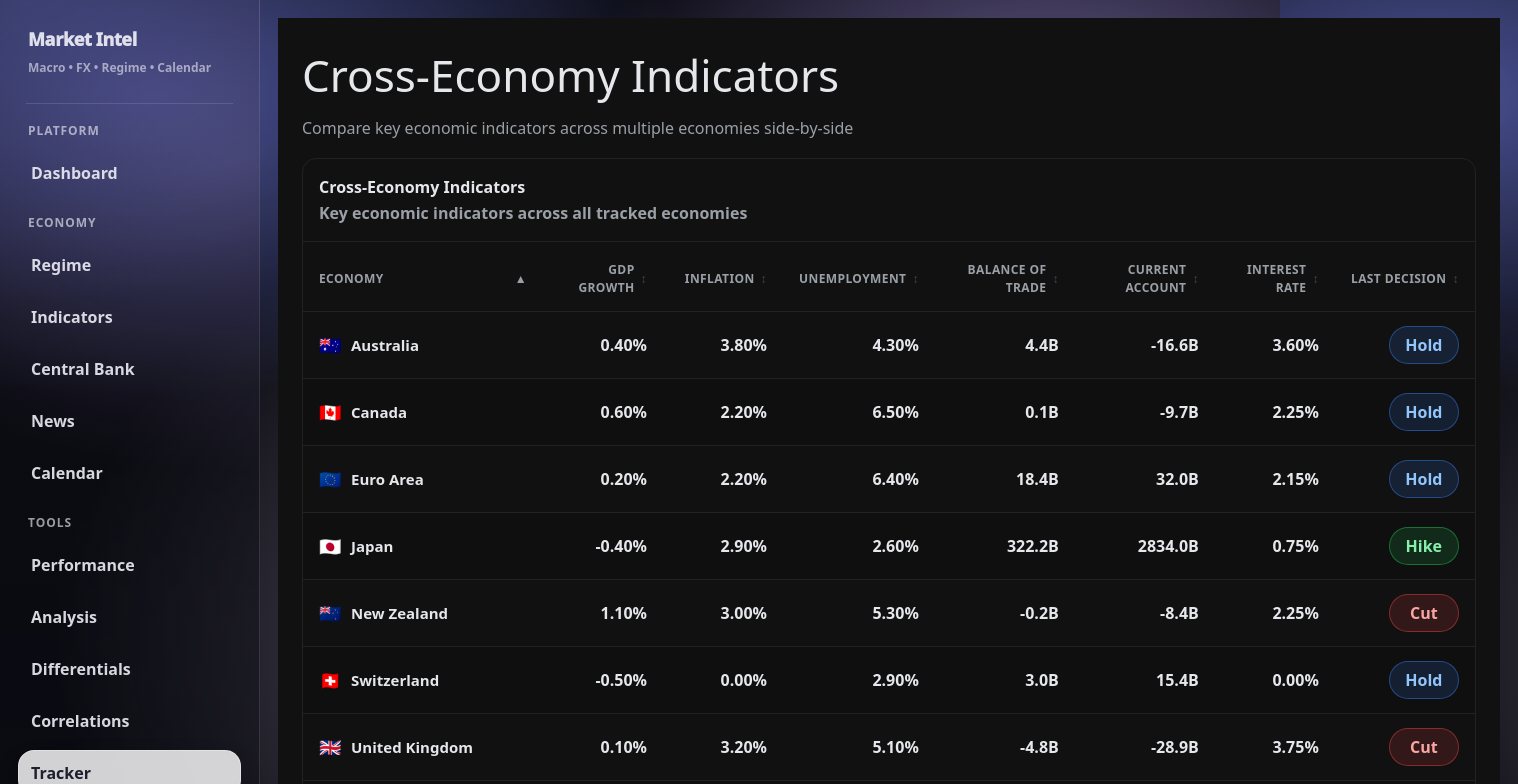
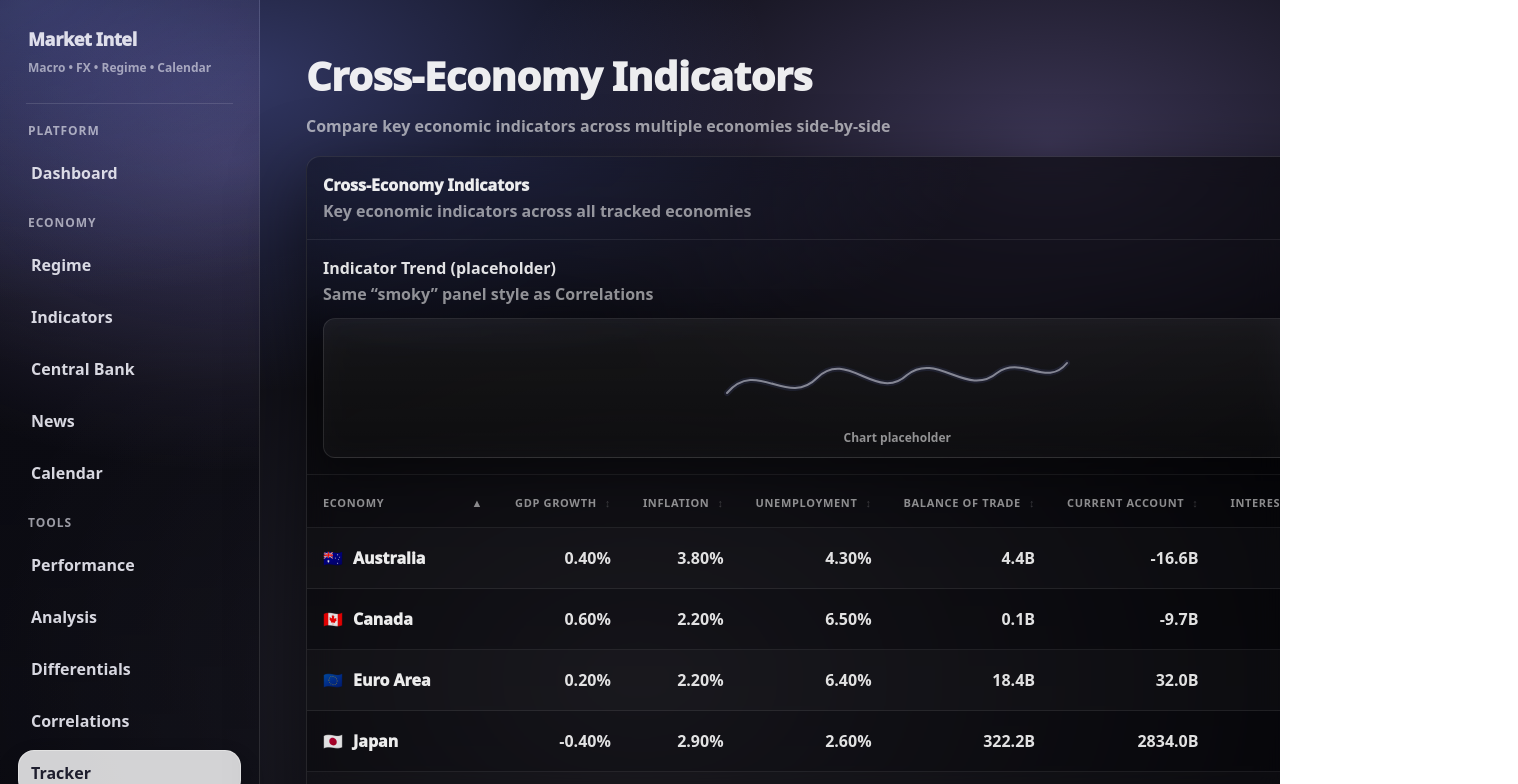
Before and after one commit to datawithdelio/market-intel-app, a Next.js app in the folder frontend/: page /tools/tracker in a window 1280 px wide. Shown: the top 784 px of the page, 1518 px wide, since content can reach past the window. Built offline with nearby package versions, Linux system fonts and the light colour scheme.

Commit message:
feature/global-css-vibe+

```diff
--- a/frontend/app/economy/regime/page.tsx
+++ b/frontend/app/economy/regime/page.tsx
@@ -60,6 +60,7 @@ export default function Page() {
         margin: -24,
         padding: 24,
         color: "rgba(255,255,255,0.92)",
+        background: "transparent",
       }}
     >
       <div style={{ maxWidth: 1300, margin: "0 auto" }}>
--- a/frontend/app/globals.css
+++ b/frontend/app/globals.css
@@ -15,7 +15,6 @@
   --text-on-dark: #e9e9f2;
 
   /* ✅ FIX #1: lighter glass cards */
-  --card: rgba(255, 255, 255, 0.82);
   --card-strong: rgba(255, 255, 255, 0.9);
   --stroke: rgba(255, 255, 255, 0.35);
 
@@ -32,18 +31,19 @@
 html,
 body {
   height: 100%;
+  background: transparent;
+  overflow-x: hidden;
 }
 
 body {
   margin: 0;
-  color: var(--text-on-dark);
-
-  /* Main background like the screenshot */
+  min-height: 100vh;
   background:
-    radial-gradient(900px 500px at 12% 12%, rgba(124, 139, 255, 0.55), transparent 60%),
-    radial-gradient(800px 520px at 82% 18%, rgba(183, 162, 255, 0.55), transparent 60%),
-    radial-gradient(900px 700px at 50% 80%, rgba(231, 221, 255, 0.35), transparent 65%),
-    linear-gradient(180deg, #0b0b12 0%, #0b0b12 100%);
+    radial-gradient(900px 520px at 18% 10%, rgba(124,139,255,0.35), transparent 60%),
+    radial-gradient(900px 520px at 82% 18%, rgba(183,162,255,0.28), transparent 62%),
+    radial-gradient(1000px 720px at 50% 85%, rgba(231,221,255,0.12), transparent 70%),
+    linear-gradient(180deg, #0b0b12 0%, rgb(11,11,18) 100%);
+  color: rgba(255,255,255,0.92);
 }
 
 /* Glass surfaces */
@@ -71,7 +71,6 @@ body {
   color: var(--text-muted);
 }
 
-/* ✅ FIX #6: softer sidebar background helper (use this class on sidebar container if you want) */
 .sidebar-soft {
   background:
     radial-gradient(900px 500px at 10% 0%, rgba(124, 139, 255, 0.25), transparent 60%),
@@ -611,3 +610,10 @@ a:focus-visible {
 .page-subtitle {
   color: rgba(255, 255, 255, 0.72);
 }
+
+#__next,
+main,
+body > div {
+  min-height: 100vh;
+  background: transparent;
+}
--- a/frontend/app/layout.tsx
+++ b/frontend/app/layout.tsx
@@ -15,7 +15,7 @@ export default function RootLayout({
   return (
     <html lang="en">
       <body>
-        <div style={{ display: "flex", minHeight: "100vh" }}>
+        <div style={{ display: "flex", minHeight: "100vh", background:"transparent" }}>
           <Sidebar />
 
           <main style={{ flex: 1, padding: 18 }}>
--- a/frontend/app/tools/tracker/page.tsx
+++ b/frontend/app/tools/tracker/page.tsx
@@ -21,123 +21,35 @@ type SortKey = keyof Pick<
 >;
 
 const rows: Row[] = [
-  {
-    code: "AU",
-    name: "Australia",
-    flag: "🇦🇺",
-    gdp: 0.4,
-    inflation: 3.8,
-    unemployment: 4.3,
-    bot: 4.4,
-    ca: -16.6,
-    rate: 3.6,
-    decision: "Hold",
-  },
-  {
-    code: "CA",
-    name: "Canada",
-    flag: "🇨🇦",
-    gdp: 0.6,
-    inflation: 2.2,
-    unemployment: 6.5,
-    bot: 0.1,
-    ca: -9.7,
-    rate: 2.25,
-    decision: "Hold",
-  },
-  {
-    code: "CH",
-    name: "Switzerland",
-    flag: "🇨🇭",
-    gdp: -0.5,
-    inflation: 0.0,
-    unemployment: 2.9,
-    bot: 3.0,
-    ca: 15.4,
-    rate: 0.0,
-    decision: "Hold",
-  },
-  {
-    code: "EA",
-    name: "Euro Area",
-    flag: "🇪🇺",
-    gdp: 0.2,
-    inflation: 2.2,
-    unemployment: 6.4,
-    bot: 18.4,
-    ca: 32.0,
-    rate: 2.15,
-    decision: "Hold",
-  },
-  {
-    code: "UK",
-    name: "United Kingdom",
-    flag: "🇬🇧",
-    gdp: 0.1,
-    inflation: 3.2,
-    unemployment: 5.1,
-    bot: -4.8,
-    ca: -28.9,
-    rate: 3.75,
-    decision: "Cut",
-  },
-  {
-    code: "JP",
-    name: "Japan",
-    flag: "🇯🇵",
-    gdp: -0.4,
-    inflation: 2.9,
-    unemployment: 2.6,
-    bot: 322.2,
-    ca: 2834.0,
-    rate: 0.75,
-    decision: "Hike",
-  },
-  {
-    code: "NZ",
-    name: "New Zealand",
-    flag: "🇳🇿",
-    gdp: 1.1,
-    inflation: 3.0,
-    unemployment: 5.3,
-    bot: -0.2,
-    ca: -8.4,
-    rate: 2.25,
-    decision: "Cut",
-  },
-  {
-    code: "US",
-    name: "United States",
-    flag: "🇺🇸",
-    gdp: 3.0,
-    inflation: 2.6,
-    unemployment: 4.6,
-    bot: -52.8,
-    ca: -251.3,
-    rate: 3.75,
-    decision: "Cut",
-  },
+  { code: "AU", name: "Australia", flag: "🇦🇺", gdp: 0.4, inflation: 3.8, unemployment: 4.3, bot: 4.4, ca: -16.6, rate: 3.6, decision: "Hold" },
+  { code: "CA", name: "Canada", flag: "🇨🇦", gdp: 0.6, inflation: 2.2, unemployment: 6.5, bot: 0.1, ca: -9.7, rate: 2.25, decision: "Hold" },
+  { code: "CH", name: "Switzerland", flag: "🇨🇭", gdp: -0.5, inflation: 0.0, unemployment: 2.9, bot: 3.0, ca: 15.4, rate: 0.0, decision: "Hold" },
+  { code: "EA", name: "Euro Area", flag: "🇪🇺", gdp: 0.2, inflation: 2.2, unemployment: 6.4, bot: 18.4, ca: 32.0, rate: 2.15, decision: "Hold" },
+  { code: "UK", name: "United Kingdom", flag: "🇬🇧", gdp: 0.1, inflation: 3.2, unemployment: 5.1, bot: -4.8, ca: -28.9, rate: 3.75, decision: "Cut" },
+  { code: "JP", name: "Japan", flag: "🇯🇵", gdp: -0.4, inflation: 2.9, unemployment: 2.6, bot: 322.2, ca: 2834.0, rate: 0.75, decision: "Hike" },
+  { code: "NZ", name: "New Zealand", flag: "🇳🇿", gdp: 1.1, inflation: 3.0, unemployment: 5.3, bot: -0.2, ca: -8.4, rate: 2.25, decision: "Cut" },
+  { code: "US", name: "United States", flag: "🇺🇸", gdp: 3.0, inflation: 2.6, unemployment: 4.6, bot: -52.8, ca: -251.3, rate: 3.75, decision: "Cut" },
 ];
 
 function badgeStyle(decision: Row["decision"]): React.CSSProperties {
   if (decision === "Hold") {
     return {
-      background: "rgba(59,130,246,0.15)",
-      border: "1px solid rgba(59,130,246,0.45)",
-      color: "#93c5fd",
+      background: "rgba(59,130,246,0.14)",
+      border: "1px solid rgba(59,130,246,0.34)",
+      color: "rgba(191,219,254,0.95)",
     };
   }
   if (decision === "Hike") {
     return {
-      background: "rgba(34,197,94,0.15)",
-      border: "1px solid rgba(34,197,94,0.45)",
-      color: "#86efac",
+      background: "rgba(34,197,94,0.14)",
+      border: "1px solid rgba(34,197,94,0.34)",
+      color: "rgba(187,247,208,0.95)",
     };
   }
   return {
-    background: "rgba(239,68,68,0.15)",
-    border: "1px solid rgba(239,68,68,0.45)",
-    color: "#fca5a5",
+    background: "rgba(239,68,68,0.14)",
+    border: "1px solid rgba(239,68,68,0.34)",
+    color: "rgba(254,202,202,0.95)",
   };
 }
 
@@ -170,151 +82,170 @@ export default function Page() {
     }
   }
 
-  const thBtn = (label: string, key: SortKey, align: React.CSSProperties["textAlign"] = "left") => (
+  const thBtn = (
+    label: string,
+    key: SortKey,
+    align: React.CSSProperties["textAlign"] = "left"
+  ) => (
     <button
+      type="button"
       onClick={() => toggleSort(key)}
       style={{
         display: "inline-flex",
         alignItems: "center",
-        gap: 6,
+        gap: 8,
         border: "none",
         background: "transparent",
         cursor: "pointer",
-        fontWeight: 800,
-        color: "#9aa0a6",
+        fontWeight: 900,
+        color: "rgba(255,255,255,0.55)",
         textTransform: "uppercase",
-        letterSpacing: 0.4,
-        fontSize: 12,
+        letterSpacing: 0.65,
+        fontSize: 11,
         justifyContent: align === "right" ? "flex-end" : "flex-start",
         width: "100%",
         padding: 0,
+        whiteSpace: "nowrap",
       }}
     >
       <span style={{ width: "100%", textAlign: align }}>{label}</span>
-      <span style={{ opacity: sortKey === key ? 1 : 0.35 }}>
+      <span style={{ opacity: sortKey === key ? 0.95 : 0.35, fontWeight: 900 }}>
         {sortKey === key ? (sortDir === "asc" ? "▲" : "▼") : "↕"}
       </span>
     </button>
   );
 
+  // Card container (keep your premium backdrop)
+  const card: React.CSSProperties = {
+    marginTop: 18,
+    borderRadius: 14,
+    border: "1px solid rgba(255,255,255,0.10)",
+    background:
+      "radial-gradient(900px 380px at 15% 0%, rgba(124,139,255,0.14), transparent 55%)," +
+      "linear-gradient(180deg, rgba(0,0,0,0.55) 0%, rgba(0,0,0,0.38) 100%)",
+    boxShadow: "0 22px 70px rgba(0,0,0,0.50)",
+    overflow: "hidden",
+    backdropFilter: "blur(14px)",
+    WebkitBackdropFilter: "blur(14px)",
+  };
+
+  // ✅ Correlations-style “smoky chart panel”
+  const chartPanel: React.CSSProperties = {
+    borderRadius: 12,
+    border: "1px solid rgba(255,255,255,0.10)",
+    background:
+      "linear-gradient(180deg, rgba(255,255,255,0.07) 0%, rgba(255,255,255,0.03) 100%)",
+    boxShadow: "0 16px 40px rgba(0,0,0,0.35)",
+    backdropFilter: "blur(14px)",
+    WebkitBackdropFilter: "blur(14px)",
+    overflow: "hidden",
+  };
+
+  const tdBase: React.CSSProperties = {
+    padding: "14px 16px",
+    borderBottom: "1px solid rgba(255,255,255,0.08)",
+    color: "rgba(255,255,255,0.88)",
+    fontWeight: 750,
+    whiteSpace: "nowrap",
+  };
+
   return (
     <div
       style={{
         minHeight: "100vh",
-        background: "rgb(17,17,17)",
-        padding: 24,
+        background: "transparent",
+        padding: 28,
+        color: "rgba(255,255,255,0.92)",
       }}
     >
-      <div style={{ maxWidth: 1200, margin: "0 auto", color: "#e5e7eb" }}>
-        <h1 style={{ fontSize: 44, margin: "0 0 8px" }}>Cross-Economy Indicators</h1>
-        <p style={{ color: "#9aa0a6", marginTop: 0 }}>
+      <div style={{ maxWidth: 1400, margin: "0 auto" }}>
+        <h1 style={{ fontSize: 40, margin: "0 0 8px", letterSpacing: -0.4, fontWeight: 950 }}>
+          Cross-Economy Indicators
+        </h1>
+        <p style={{ color: "rgba(255,255,255,0.60)", marginTop: 0, fontWeight: 650 }}>
           Compare key economic indicators across multiple economies side-by-side
         </p>
 
-        <div
-          style={{
-            marginTop: 18,
-            border: "1px solid #222",
-            borderRadius: 14,
-            background: "rgb(17,17,17)",
-          }}
-        >
-          <div style={{ padding: 16, borderBottom: "1px solid #222" }}>
-            <div style={{ fontWeight: 900, color: "#e5e7eb" }}>Cross-Economy Indicators</div>
-            <div style={{ color: "#9aa0a6", fontWeight: 600, marginTop: 2 }}>
+        <div style={card}>
+          {/* Card header */}
+          <div style={{ padding: 16, borderBottom: "1px solid rgba(255,255,255,0.08)" }}>
+            <div style={{ fontWeight: 950, color: "rgba(255,255,255,0.92)" }}>
+              Cross-Economy Indicators
+            </div>
+            <div style={{ color: "rgba(255,255,255,0.55)", fontWeight: 650, marginTop: 2 }}>
               Key economic indicators across all tracked economies
             </div>
           </div>
 
+          {/* ✅ Indicator Chart (now looks like Correlations panels) */}
+          <div style={{ padding: 16, borderBottom: "1px solid rgba(255,255,255,0.08)" }}>
+            <div style={{ display: "flex", justifyContent: "space-between", gap: 12, flexWrap: "wrap" }}>
+              <div>
+                <div style={{ fontWeight: 900, color: "rgba(255,255,255,0.88)" }}>
+                  Indicator Trend (placeholder)
+                </div>
+                <div style={{ color: "rgba(255,255,255,0.55)", fontWeight: 650, marginTop: 2 }}>
+                  Same “smoky” panel style as Correlations
+                </div>
+              </div>
+
+              <div style={{ color: "rgba(255,255,255,0.55)", fontWeight: 800, fontSize: 12 }}>
+                Range: 12M (mock)
+              </div>
+            </div>
+
+            <div style={{ marginTop: 12, ...chartPanel, height: 140, padding: 14 }}>
+              {/* Swap this placeholder with your real chart later */}
+              <div style={{ height: "100%", display: "grid", placeItems: "center" }}>
+                <svg width="360" height="90" viewBox="0 0 360 90" fill="none" style={{ opacity: 0.9 }}>
+                  <path
+                    d="M10 60 C 40 25, 70 75, 100 45 C 130 15, 160 70, 190 42 C 220 18, 250 65, 280 40 C 305 22, 330 55, 350 30"
+                    stroke="rgba(255,255,255,0.55)"
+                    strokeWidth="2"
+                    strokeLinecap="round"
+                  />
+                  <path
+                    d="M10 60 C 40 25, 70 75, 100 45 C 130 15, 160 70, 190 42 C 220 18, 250 65, 280 40 C 305 22, 330 55, 350 30"
+                    stroke="rgba(124,139,255,0.45)"
+                    strokeWidth="6"
+                    strokeLinecap="round"
+                    opacity="0.25"
+                  />
+                </svg>
+                <div style={{ marginTop: 6, color: "rgba(255,255,255,0.55)", fontWeight: 700, fontSize: 12 }}>
+                  Chart placeholder
+                </div>
+              </div>
+            </div>
+          </div>
+
+          {/* Table */}
           <div style={{ overflowX: "auto" }}>
-            <table style={{ width: "100%", borderCollapse: "separate", borderSpacing: 0 }}>
+            <table style={{ width: "100%", borderCollapse: "collapse" }}>
               <thead>
-                <tr style={{ background: "rgb(17,17,17)" }}>
-                  <th
-                    style={{
-                      padding: "14px 16px",
-                      textAlign: "left",
-                      borderBottom: "1px solid #222",
-                      minWidth: 240,
-                    }}
-                  >
+                <tr>
+                  <th style={{ padding: "14px 16px", textAlign: "left", borderBottom: "1px solid rgba(255,255,255,0.08)" }}>
                     {thBtn("Economy", "name")}
                   </th>
-
-                  <th
-                    style={{
-                      padding: "14px 16px",
-                      textAlign: "right",
-                      borderBottom: "1px solid #222",
-                      minWidth: 120,
-                    }}
-                  >
+                  <th style={{ padding: "14px 16px", textAlign: "right", borderBottom: "1px solid rgba(255,255,255,0.08)" }}>
                     {thBtn("GDP Growth", "gdp", "right")}
                   </th>
-
-                  <th
-                    style={{
-                      padding: "14px 16px",
-                      textAlign: "right",
-                      borderBottom: "1px solid #222",
-                      minWidth: 120,
-                    }}
-                  >
+                  <th style={{ padding: "14px 16px", textAlign: "right", borderBottom: "1px solid rgba(255,255,255,0.08)" }}>
                     {thBtn("Inflation", "inflation", "right")}
                   </th>
-
-                  <th
-                    style={{
-                      padding: "14px 16px",
-                      textAlign: "right",
-                      borderBottom: "1px solid #222",
-                      minWidth: 140,
-                    }}
-                  >
+                  <th style={{ padding: "14px 16px", textAlign: "right", borderBottom: "1px solid rgba(255,255,255,0.08)" }}>
                     {thBtn("Unemployment", "unemployment", "right")}
                   </th>
-
-                  <th
-                    style={{
-                      padding: "14px 16px",
-                      textAlign: "right",
-                      borderBottom: "1px solid #222",
-                      minWidth: 140,
-                    }}
-                  >
+                  <th style={{ padding: "14px 16px", textAlign: "right", borderBottom: "1px solid rgba(255,255,255,0.08)" }}>
                     {thBtn("Balance of Trade", "bot", "right")}
                   </th>
-
-                  <th
-                    style={{
-                      padding: "14px 16px",
-                      textAlign: "right",
-                      borderBottom: "1px solid #222",
-                      minWidth: 140,
-                    }}
-                  >
+                  <th style={{ padding: "14px 16px", textAlign: "right", borderBottom: "1px solid rgba(255,255,255,0.08)" }}>
                     {thBtn("Current Account", "ca", "right")}
                   </th>
-
-                  <th
-                    style={{
-                      padding: "14px 16px",
-                      textAlign: "right",
-                      borderBottom: "1px solid #222",
-                      minWidth: 120,
-                    }}
-                  >
+                  <th style={{ padding: "14px 16px", textAlign: "right", borderBottom: "1px solid rgba(255,255,255,0.08)" }}>
                     {thBtn("Interest Rate", "rate", "right")}
                   </th>
-
-                  <th
-                    style={{
-                      padding: "14px 16px",
-                      textAlign: "right",
-                      borderBottom: "1px solid #222",
-                      minWidth: 140,
-                    }}
-                  >
+                  <th style={{ padding: "14px 16px", textAlign: "right", borderBottom: "1px solid rgba(255,255,255,0.08)" }}>
                     {thBtn("Last Decision", "decision", "right")}
                   </th>
                 </tr>
@@ -324,109 +255,43 @@ export default function Page() {
                 {sorted.map((r, idx) => (
                   <tr
                     key={r.code}
+                    style={{
+                      background: idx % 2 === 0 ? "rgba(255,255,255,0.02)" : "transparent",
+                      transition: "background 120ms ease",
+                    }}
                     onMouseEnter={(e) => {
-    (e.currentTarget as HTMLTableRowElement).style.background = "#141414";
+                      (e.currentTarget as HTMLTableRowElement).style.background = "rgba(255,255,255,0.06)";
                     }}
                     onMouseLeave={(e) => {
                       (e.currentTarget as HTMLTableRowElement).style.background =
-      idx % 2 === 0 ? "rgb(17,17,17)" : "#0f0f0f";
-  }}
-  style={{
-    background: idx % 2 === 0 ? "rgb(17,17,17)" : "#0f0f0f",
-    transition: "background 120ms ease",
+                        idx % 2 === 0 ? "rgba(255,255,255,0.02)" : "transparent";
                     }}
                   >
-                    <td style={{ padding: "14px 16px", borderBottom: "1px solid #222" }}>
+                    <td style={{ ...tdBase, textAlign: "left" }}>
                       <div style={{ display: "flex", alignItems: "center", gap: 10 }}>
-                        <span style={{ fontSize: 18 }}>{r.flag}</span>
-                        <span style={{ fontWeight: 900, fontSize: 15, color: "#e5e7eb" }}>
-                          {r.name}
-                        </span>
+                        <span style={{ fontSize: 16 }}>{r.flag}</span>
+                        <span style={{ fontWeight: 950, color: "rgba(255,255,255,0.92)" }}>{r.name}</span>
                       </div>
                     </td>
 
-                    <td
-                      style={{
-                        padding: "14px 16px",
-                        textAlign: "right",
-                        borderBottom: "1px solid #222",
-                        fontWeight: 700,
-                        color: "#e5e7eb",
-                      }}
-                    >
-                      {fmtPct(r.gdp)}
-                    </td>
+                    <td style={{ ...tdBase, textAlign: "right" }}>{fmtPct(r.gdp)}</td>
+                    <td style={{ ...tdBase, textAlign: "right" }}>{fmtPct(r.inflation)}</td>
+                    <td style={{ ...tdBase, textAlign: "right" }}>{fmtPct(r.unemployment)}</td>
+                    <td style={{ ...tdBase, textAlign: "right" }}>{fmtB(r.bot)}</td>
+                    <td style={{ ...tdBase, textAlign: "right" }}>{fmtB(r.ca)}</td>
+                    <td style={{ ...tdBase, textAlign: "right" }}>{fmtPct(r.rate)}</td>
 
-                    <td
-                      style={{
-                        padding: "14px 16px",
-                        textAlign: "right",
-                        borderBottom: "1px solid #222",
-                        fontWeight: 700,
-                        color: "#e5e7eb",
-                      }}
-                    >
-                      {fmtPct(r.inflation)}
-                    </td>
-
-                    <td
-                      style={{
-                        padding: "14px 16px",
-                        textAlign: "right",
-                        borderBottom: "1px solid #222",
-                        fontWeight: 700,
-                        color: "#e5e7eb",
-                      }}
-                    >
-                      {fmtPct(r.unemployment)}
-                    </td>
-
-                    <td
-                      style={{
-                        padding: "14px 16px",
-                        textAlign: "right",
-                        borderBottom: "1px solid #222",
-                        fontWeight: 700,
-                        color: "#e5e7eb",
-                      }}
-                    >
-                      {fmtB(r.bot)}
-                    </td>
-
-                    <td
-                      style={{
-                        padding: "14px 16px",
-                        textAlign: "right",
-                        borderBottom: "1px solid #222",
-                        fontWeight: 700,
-                        color: "#e5e7eb",
-                      }}
-                    >
-                      {fmtB(r.ca)}
-                    </td>
-
-                    <td
-                      style={{
-                        padding: "14px 16px",
-                        textAlign: "right",
-                        borderBottom: "1px solid #222",
-                        fontWeight: 700,
-                        color: "#e5e7eb",
-                      }}
-                    >
-                      {fmtPct(r.rate)}
-                    </td>
-
-                    <td style={{ padding: "14px 16px", textAlign: "right", borderBottom: "1px solid #222" }}>
+                    <td style={{ ...tdBase, textAlign: "right" }}>
                       <span
                         style={{
                           display: "inline-flex",
                           alignItems: "center",
                           justifyContent: "center",
-                          minWidth: 70,
-                          padding: "6px 12px",
+                          minWidth: 76,
+                          padding: "6px 14px",
                           borderRadius: 999,
-                          fontWeight: 900,
+                          fontWeight: 950,
+                          fontSize: 12,
                           ...badgeStyle(r.decision),
                         }}
                       >
--- a/frontend/components/differentials/RateTypeToggle.tsx
+++ b/frontend/components/differentials/RateTypeToggle.tsx
@@ -14,8 +14,8 @@ export default function RateTypeToggle({ value, onChange }: Props) {
           padding: "8px 14px",
           borderRadius: 999,
           border: "1px solid #222",
-          background: active ? "#0c0c0c" : "transparent",
-          color: active ? "#ffffff" : "#9aa0a6",
+          background: active ? "#929292" : "transparent",
+           color: active ? "#000000" : "#cfd3d7",
           fontWeight: 700,
           cursor: "pointer",
         }}
@@ -32,7 +32,7 @@ export default function RateTypeToggle({ value, onChange }: Props) {
         gap: 6,
         padding: 6,
         borderRadius: 999,
-        background: "#111",
+        background: "transparent",
         border: "1px solid #222",
       }}
     >
--- a/frontend/components/performance/TimeframeTabs.tsx
+++ b/frontend/components/performance/TimeframeTabs.tsx
@@ -13,7 +13,7 @@ export default function TimeframeTabs({ value, onChange }: Props) {
         gap: 8,
         padding: 8,
         borderRadius: 12,
-        background: "#0c0c0c",
+        background: "transparent",
         border: "1px solid #222",
         marginTop: 16,
       }}
@@ -28,8 +28,8 @@ export default function TimeframeTabs({ value, onChange }: Props) {
               padding: "8px 12px",
               borderRadius: 10,
               border: "1px solid #222",
-              background: active ? "#fff" : "#111",
-              color: active ? "#000" : "#cfd3d7",
+              background: active ? "#fff" : "transparent",
+              color: active ? "#000000" : "#cfd3d7",
               cursor: "pointer",
               fontWeight: 600,
             }}
```
Also changed, not shown: frontend/app/tools/analysis/page.tsx (+11 -11 lines), frontend/app/tools/differentials/page.tsx (+96 -22 lines). Lines whose indentation alone changed are shown as unchanged.
